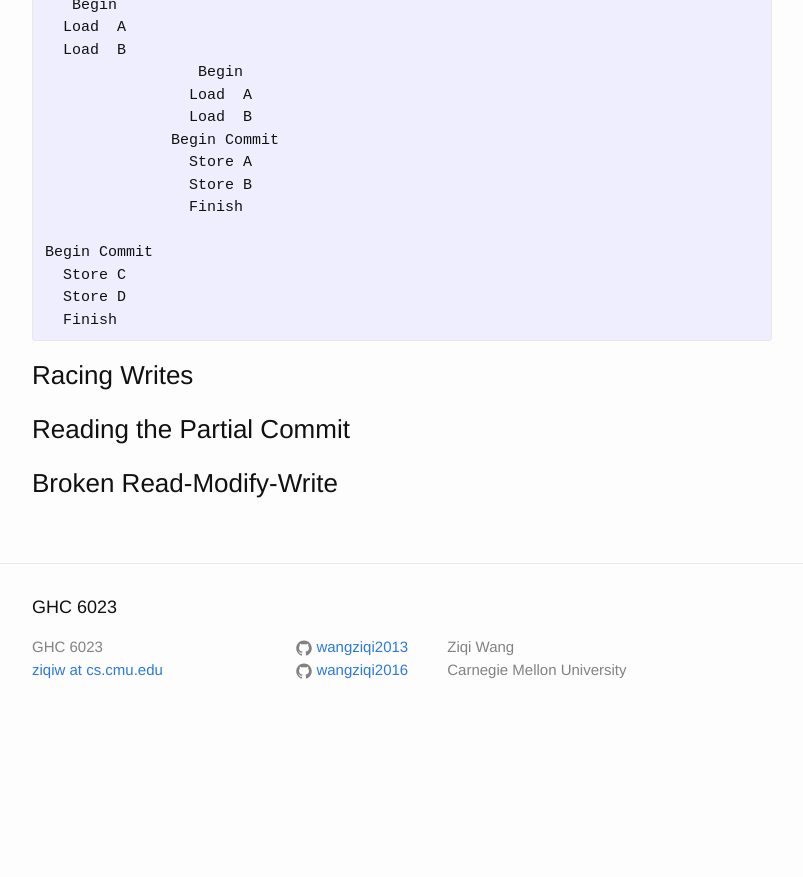
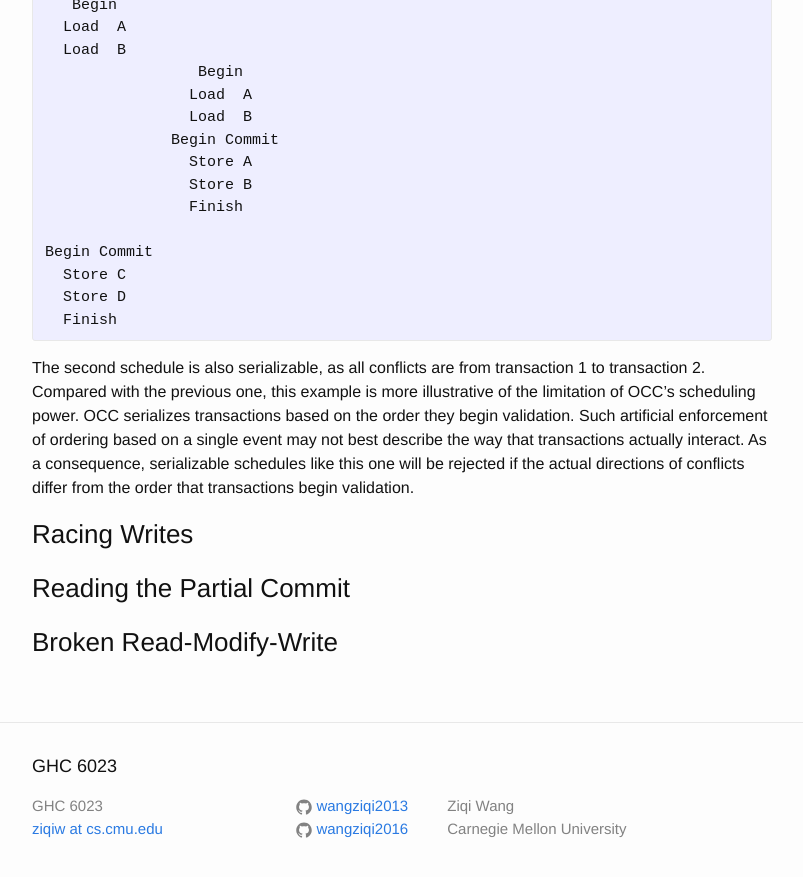
Before and after one commit to wangziqi2013/wangziqi2013.github.io, a Jekyll site: the page built from _posts/2018-03-21-Analyzing-OCC-Anomalies-and-Solutions.markdown, in a window 1280 px wide and 900 px high, scrolled down 3297 px. Shown: the top 877 px of the window, without its empty margins (238-1041 px from the left). Built offline with Jekyll 4.4.1, drawn with Linux system fonts in a browser that asks for light colours; before the commit the page ends 4038 px from its top, so only the background shows below that.

Commit message:
Finish OCC limitation

```diff
--- a/_posts/2018-03-21-Analyzing-OCC-Anomalies-and-Solutions.markdown
+++ b/_posts/2018-03-21-Analyzing-OCC-Anomalies-and-Solutions.markdown
@@ -153,6 +153,13 @@ Begin Commit
   Finish
 {% endhighlight %}
 
+The second schedule is also serializable, as all conflicts are from transaction 1 to transaction 2.
+Compared with the previous one, this example is more illustrative of the limitation of OCC's scheduling power.
+OCC serializes transactions based on the order they begin validation. Such artificial enforcement of ordering
+based on a single event may not best describe the way that transactions actually interact. As a consequence,
+serializable schedules like this one will be rejected if the actual directions of conflicts differ from the order
+that transactions begin validation.
+
 ### Racing Writes
 
 ### Reading the Partial Commit
```
